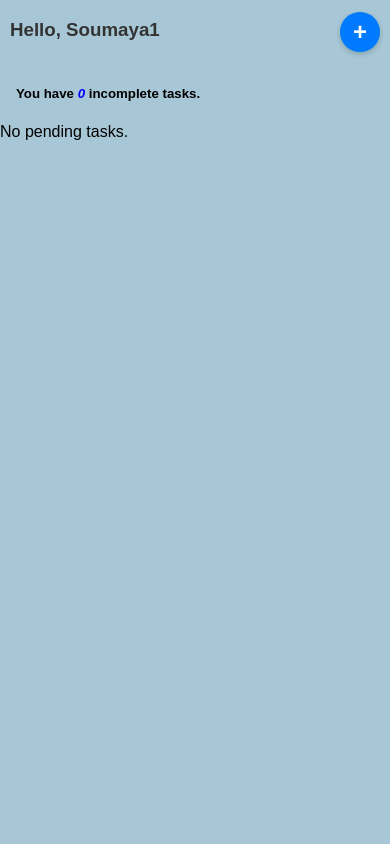
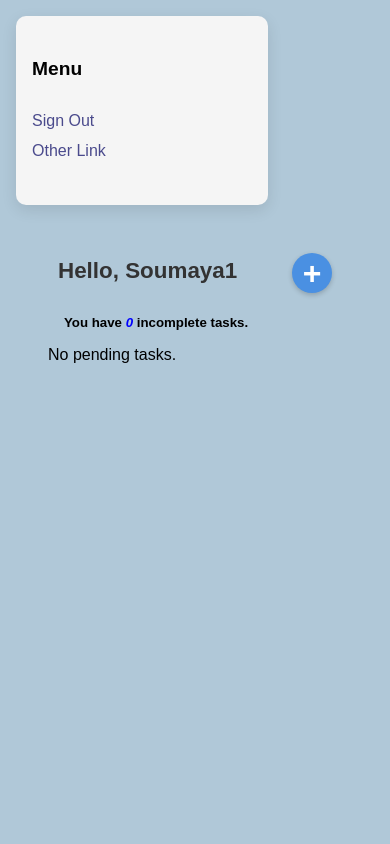
Before and after one commit to kumoji-ops/My_TodoList, a Django app: page /todo/ in a window 390 px wide. Run offline with Django 5.2, Linux system fonts and the light colour scheme; a user stored in the database is signed in; data comes from the database, SQL or seed files in the repository; both versions use the stored data as it was after the commit; some libraries are stand-ins or nearby versions; some web fonts are replaced.

Commit message:
i created the register.css and tasks.css and i added them to the base.html and yeah , i free now to customize how they look like

```diff
--- /dev/null
+++ b/mysite1/todoList/static/todoList/tasks.css
@@ -0,0 +1,149 @@
+/* Container for sidebar + main content */
+.page-container {
+    display: flex;
+    gap: 1rem;
+    min-height: 100vh; /* full viewport height */
+    padding: 1rem;
+    background-color: #b0c8d8; /* page background color */
+    box-sizing: border-box;
+}
+
+/* Sidebar */
+.sidebar {
+    width: 220px;
+    background-color: #f5f5f5;
+    padding: 1rem;
+    border-radius: 10px;
+    box-shadow: 0 5px 15px rgba(0,0,0,0.1);
+    display: flex;
+    flex-direction: column;
+    justify-content: flex-start;
+    min-height: 100vh; /* make it full height */
+}
+
+.sidebar h4 {
+    margin-bottom: 1rem;
+    font-size: 1.2rem;
+    font-weight: bold;
+}
+
+.sidebar ul {
+    list-style: none;
+    padding-left: 0;
+}
+
+.sidebar ul li {
+    margin-bottom: 0.8rem;
+}
+
+.sidebar ul li a {
+    text-decoration: none;
+    color: #4a4a8c;
+    font-weight: 500;
+    transition: color 0.3s ease;
+}
+
+.sidebar ul li a:hover {
+    color: #ff6f91;
+}
+
+/* Main content */
+.main-content {
+    flex: 1;
+    background-color: #b0c8d8; /* same as page bg */
+    padding: 1rem 2rem;
+}
+
+/* Header and username */
+.header {
+    display: flex;
+    justify-content: space-between;
+    align-items: center;
+    margin-bottom: 1rem;
+}
+
+.header .superusers {
+    margin: 0;
+    font-size: 1.4rem;
+}
+
+/* Add task icon */
+.add-icon {
+    font-size: 2rem;
+    color: white;
+    background-color: #4a90e2;
+    width: 40px;
+    height: 40px;
+    border-radius: 50%;
+    display: flex;
+    align-items: center;
+    justify-content: center;
+    cursor: pointer;
+    transition: background-color 0.3s ease;
+}
+
+.add-icon:hover {
+    background-color: #357ABD;
+}
+
+/* Task list */
+.list-group {
+    padding-left: 0;
+    margin-top: 1rem;
+}
+
+.list-group-item {
+    background-color: #fff;
+    border-radius: 8px;
+    margin-bottom: 0.8rem;
+    padding: 0.8rem 1rem;
+    display: flex;
+    justify-content: space-between;
+    align-items: flex-start;
+}
+
+.list-group-item a {
+    color: #333;
+    text-decoration: none;
+}
+
+.list-group-item .title {
+    font-weight: bold;
+    font-size: 1.1rem;
+}
+
+.list-group-item .description {
+    color: #666;
+    font-size: 0.9rem;
+    margin-top: 0.2rem;
+}
+
+.list-group-item .deadline {
+    font-size: 0.8rem;
+    color: #888;
+    margin-top: 0.3rem;
+}
+
+/* Delete icon */
+.list-group-item .text-danger {
+    cursor: pointer;
+    font-size: 1.2rem;
+}
+
+/* Count container */
+.count-container {
+    font-weight: bold;
+    margin-bottom: 1rem;
+}
+
+/* Responsive adjustments */
+@media (max-width: 768px) {
+    .page-container {
+        flex-direction: column;
+    }
+    .sidebar {
+        width: 100%;
+        min-height: auto;
+        margin-bottom: 1rem;
+    }
+}
--- a/mysite1/todoList/templates/base.html
+++ b/mysite1/todoList/templates/base.html
@@ -12,6 +12,13 @@
     <link rel="stylesheet" href="{% static 'todoList/styles.css' %}">
     <!-- Home page CSS -->
     <link rel="stylesheet" href="{% static 'todoList/home.css' %}">
+    <!-- Login page CSS -->
+    <link rel="stylesheet" href="{% static 'todoList/login.css' %}">
+    <!-- Register page CSS -->
+    <link rel="stylesheet" href="{% static 'todoList/register.css' %}">
+    <!-- Task List CSS -->
+     <link rel="stylesheet" href="{% static 'todoList/tasks.css' %}">
+
 
     <!-- Google Fonts -->
     <link rel="preconnect" href="https://fonts.googleapis.com">
--- a/mysite1/todoList/templates/todoList/task_list.html
+++ b/mysite1/todoList/templates/todoList/task_list.html
@@ -1,18 +1,32 @@
 {% extends 'base.html' %}
 {% block title %}Your Tasks{% endblock %}
+
 {% block content %}
-<div class="logout-section"><a href="{% url 'logout' %}" class="btn btn-secondary mt-1"
-        title="Do you want to sign out?">Sign out</a></div>
+<div class="page-container" style="display: flex; gap: 1rem;">
+
+    <!-- Sidebar -->
+    <aside class="sidebar" style="width: 220px; background-color: #f5f5f5; padding: 1rem; border-radius: 10px;">
+        <h4>Menu</h4>
+        <ul style="list-style: none; padding-left: 0;">
+            <li><a href="{% url 'logout' %}">Sign Out</a></li>
+            <li><a href="#">Other Link</a></li>
+        </ul>
+    </aside>
+
+    <!-- Main Content -->
+    <main class="main-content" style="flex: 1;">
         <div class="header">
             <div class="mb-2 username">
                 <h3 class="superusers">Hello, {{ request.user.username }}</h3>
             </div>
             <a href="{% url 'create_task' %}" title="Add a new task">
-        <div class="add-icon">
-            +
+                <div class="add-icon">+</div>
+            </a>
         </div>
-</div></a>
-<h5 class="count-container">You have <span class="task-count">{{ incomplete_tasks_count }}</span> incomplete tasks.</h5>
+
+        <h5 class="count-container">
+            You have <span class="task-count">{{ incomplete_tasks_count }}</span> incomplete tasks.
+        </h5>
 
         {% if tasks %}
         <ul class="list-group">
@@ -45,4 +59,7 @@
         {% else %}
         <p>No pending tasks.</p>
         {% endif %}
+    </main>
+
+</div>
 {% endblock %}
```
Also changed, not shown: mysite1/todoList/static/todoList/login.css (+61 -0 lines), mysite1/todoList/static/todoList/register.css (added, +103 -0 lines), mysite1/todoList/templates/registration/login.html (+11 -7 lines), mysite1/todoList/templates/todoList/register.html (+11 -8 lines), mysite1/db.sqlite3. Lines whose indentation alone changed are shown as unchanged.
